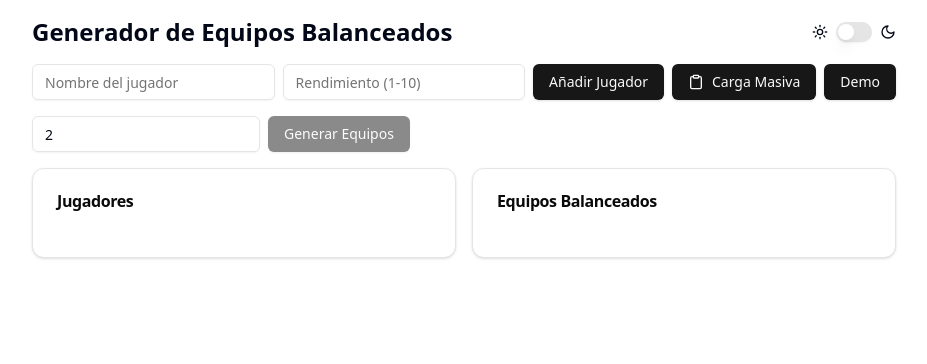
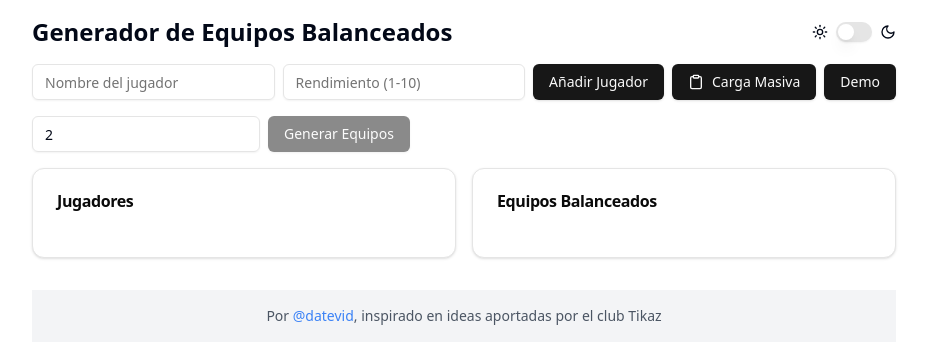
Before and after one commit to datevid/TeamBalancer, a Next.js app: page /team-balancer in a window 1280 px wide. Shown: the top 364 px of the page, without its empty margins (176-1103 px from the left). Built offline with nearby package versions, Linux system fonts and the light colour scheme.

Commit message:
Añadiendo mejoras 6

```diff
--- a/src/app/layout.tsx
+++ b/src/app/layout.tsx
@@ -14,8 +14,8 @@ const geistMono = localFont({
 });
 
 export const metadata: Metadata = {
-  title: "Create Next App",
-  description: "Generated by create next app",
+  title: "TeamBalancer - Equilibra tus equipos",
+  description: "Una aplicación que genera equipos balanceados",
 };
 
 export default function RootLayout({
--- a/src/app/page.tsx
+++ b/src/app/page.tsx
@@ -27,8 +27,9 @@ export default function Home() {
           <Card>
             <CardHeader>
               <CardTitle className="text-center">
-                <span className="inline-block w-12 h-12 rounded-full bg-orange-400 text-white text-2xl font-bold leading-12 mb-2">1</span>
-                <br />Generar
+                <span
+                    className="inline-block w-12 h-12 rounded-full bg-orange-400 text-white text-2xl font-bold leading-12 mb-2">1</span>
+                <br/>Generar
               </CardTitle>
             </CardHeader>
             <CardContent>
@@ -42,8 +43,9 @@ export default function Home() {
           <Card>
             <CardHeader>
               <CardTitle className="text-center">
-                <span className="inline-block w-12 h-12 rounded-full bg-orange-400 text-white text-2xl font-bold leading-12 mb-2">2</span>
-                <br />Balancear
+                <span
+                    className="inline-block w-12 h-12 rounded-full bg-orange-400 text-white text-2xl font-bold leading-12 mb-2">2</span>
+                <br/>Balancear
               </CardTitle>
             </CardHeader>
             <CardContent>
@@ -57,8 +59,9 @@ export default function Home() {
           <Card>
             <CardHeader>
               <CardTitle className="text-center">
-                <span className="inline-block w-12 h-12 rounded-full bg-orange-400 text-white text-2xl font-bold leading-12 mb-2">3</span>
-                <br />Revisar
+                <span
+                    className="inline-block w-12 h-12 rounded-full bg-orange-400 text-white text-2xl font-bold leading-12 mb-2">3</span>
+                <br/>Revisar
               </CardTitle>
             </CardHeader>
             <CardContent>
@@ -90,7 +93,8 @@ export default function Home() {
             <CardTitle>Algoritmo de distribución de jugadores</CardTitle>
           </CardHeader>
           <CardContent>
-            <p className="mb-4">Nuestro algoritmo de balanceo utiliza un enfoque de suma de diferencias mínimas para crear equipos equilibrados:</p>
+            <p className="mb-4">Nuestro algoritmo de balanceo utiliza un enfoque de suma de diferencias mínimas para
+              crear equipos equilibrados:</p>
             <ol className="list-decimal list-inside space-y-2">
               <li>Ordena a los jugadores por rendimiento de mayor a menor.</li>
               <li>Inicializa los equipos vacíos.</li>
@@ -103,7 +107,8 @@ export default function Home() {
               </li>
               <li>Repite hasta que todos los jugadores estén asignados.</li>
             </ol>
-            <p className="mt-4">Este método asegura una distribución equilibrada de jugadores, considerando tanto los jugadores de alto rendimiento como los de bajo rendimiento.</p>
+            <p className="mt-4">Este método asegura una distribución equilibrada de jugadores, considerando tanto los
+              jugadores de alto rendimiento como los de bajo rendimiento.</p>
           </CardContent>
         </Card>
 
@@ -128,6 +133,14 @@ export default function Home() {
         <Link href="/team-balancer">
           <Button className="block mx-auto mt-4">Crear Equipos</Button>
         </Link>
+
+        <footer className="bg-gray-100 py-4 mt-8">
+          <div className="text-center text-sm text-gray-600">
+            Por <a href="https://twitter.com/datevid" className="text-blue-500 hover:underline" target="_blank"
+                          rel="noopener noreferrer">@datevid</a>, inspirado en ideas aportadas por el club Tikaz
+          </div>
+        </footer>
+
       </div>
   );
 }
--- a/src/app/team-balancer/page.tsx
+++ b/src/app/team-balancer/page.tsx
@@ -103,12 +103,12 @@ const TeamBalancer: React.FC = () => {
             <div className="flex justify-between items-center mb-4">
                 <h1 className="text-2xl font-bold">Generador de Equipos Balanceados</h1>
                 <div className="flex items-center space-x-2">
-                    <Sun className="h-4 w-4" />
+                    <Sun className="h-4 w-4"/>
                     <Switch
                         checked={isDarkMode}
                         onCheckedChange={setIsDarkMode}
                     />
-                    <Moon className="h-4 w-4" />
+                    <Moon className="h-4 w-4"/>
                 </div>
             </div>
 
@@ -117,20 +117,20 @@ const TeamBalancer: React.FC = () => {
                     type="text"
                     placeholder="Nombre del jugador"
                     value={newPlayer.name}
-                    onChange={(e) => setNewPlayer({ ...newPlayer, name: e.target.value })}
+                    onChange={(e) => setNewPlayer({...newPlayer, name: e.target.value})}
                 />
                 <Input
                     type="number"
                     placeholder="Rendimiento (1-10)"
                     value={newPlayer.performance || ''}
-                    onChange={(e) => setNewPlayer({ ...newPlayer, performance: parseFloat(e.target.value) || 0 })}
+                    onChange={(e) => setNewPlayer({...newPlayer, performance: parseFloat(e.target.value) || 0})}
                     min="1"
                     max="10"
                     step="0.1"
                 />
                 <Button onClick={addPlayer}>Añadir Jugador</Button>
                 <Button onClick={toggleBulkInput}>
-                    <Clipboard className="h-4 w-4 mr-2" />
+                    <Clipboard className="h-4 w-4 mr-2"/>
                     Carga Masiva
                 </Button>
                 <Button onClick={generateRandomPlayers}>Demo</Button>
@@ -195,7 +195,7 @@ const TeamBalancer: React.FC = () => {
                                         size="icon"
                                         onClick={() => removePlayer(index)}
                                     >
-                                        <Trash2 className="h-4 w-4" />
+                                        <Trash2 className="h-4 w-4"/>
                                     </Button>
                                 </li>
                             ))}
@@ -224,6 +224,13 @@ const TeamBalancer: React.FC = () => {
                     </CardContent>
                 </Card>
             </div>
+            <footer className="bg-gray-100 py-4 mt-8">
+                <div className="text-center text-sm text-gray-600">
+                    Por <a href="https://twitter.com/datevid" className="text-blue-500 hover:underline"
+                                  target="_blank"
+                                  rel="noopener noreferrer">@datevid</a>, inspirado en ideas aportadas por el club Tikaz
+                </div>
+            </footer>
         </div>
     );
 };
```
